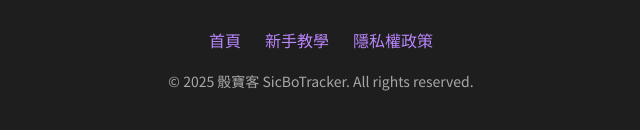
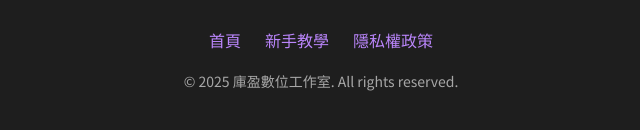
Before and after one commit to HankLi0130/sicbotracker-website, a plain HTML site: page index.html in a window 1280 px wide. Shown: the part 2258-2388 px from the top of the page, 319-959 px from the left. Drawn offline with Linux system fonts and the light colour scheme.

Commit message:
feat: update the rights

```diff
--- a/index.html
+++ b/index.html
@@ -126,7 +126,7 @@
         <a href="tutorial.html">新手教學</a>
         <a href="privacy.html">隱私權政策</a>
       </div>
-      <p>&copy; 2025 骰寶客 SicBoTracker. All rights reserved.</p>
+      <p>&copy; 2025 庫盈數位工作室. All rights reserved.</p>
     </div>
   </footer>
 </body>
```
Also changed, not shown: privacy.html (+1 -1 lines), tutorial.html (+1 -1 lines).
